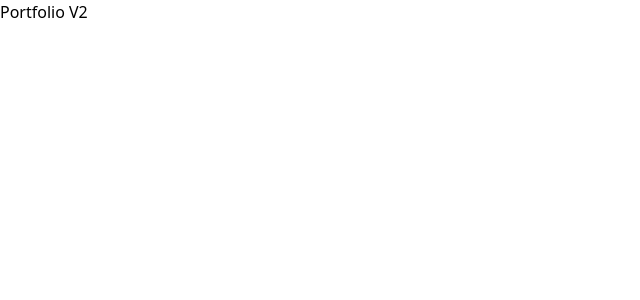
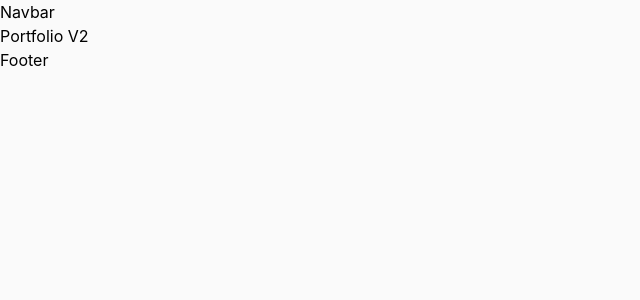
Before and after one commit to antonio-lopez/antonio-lopez-portfolio-v2, a Next.js app: page / in a window 1280 px wide. Shown: the top 300 px of the page, without its empty margins (0-640 px from the left). Built offline with nearby package versions, Linux system fonts and the light colour scheme.

Commit message:
background color and layout

```diff
--- /dev/null
+++ b/components/Footer.js
@@ -0,0 +1,7 @@
+import React from 'react';
+
+const Footer = () => {
+  return <div>Footer</div>;
+};
+
+export default Footer;
--- /dev/null
+++ b/components/Layout.js
@@ -0,0 +1,23 @@
+import React from 'react';
+import Head from 'next/head';
+import Navbar from './Navbar';
+import Footer from './Footer';
+
+const Layout = ({ children }) => {
+  return (
+    <>
+      <Head>
+        <title>Antonio Lopez</title>
+      </Head>
+      <header>
+        <Navbar />
+      </header>
+      <main>{children}</main>
+      <footer>
+        <Footer />
+      </footer>
+    </>
+  );
+};
+
+export default Layout;
--- /dev/null
+++ b/components/Navbar.js
@@ -0,0 +1,7 @@
+import React from 'react';
+
+const Navbar = () => {
+  return <div>Navbar</div>;
+};
+
+export default Navbar;
--- /dev/null
+++ b/components/index.js
@@ -0,0 +1,2 @@
+export { default as Footer } from './Footer';
+export { default as Navbar } from './Navbar';
--- a/pages/_app.js
+++ b/pages/_app.js
@@ -1,7 +1,12 @@
-import '../styles/globals.css'
+import '../styles/globals.css';
+import Layout from '../components/Layout';
 
 function MyApp({ Component, pageProps }) {
-  return <Component {...pageProps} />
+  return (
+    <Layout>
+      <Component {...pageProps} />
+    </Layout>
+  );
 }
 
-export default MyApp
+export default MyApp;
--- /dev/null
+++ b/pages/_document.js
@@ -0,0 +1,19 @@
+import Document, { Html, Head, Main, NextScript } from 'next/document';
+
+class MyDocument extends Document {
+  render() {
+    return (
+      <Html lang='en'>
+        <Head>
+          <link rel='shortcut icon' href='/a-favicon.ico' />
+        </Head>
+        <body className='bg-lightBg'>
+          <Main />
+          <NextScript />
+        </body>
+      </Html>
+    );
+  }
+}
+
+export default MyDocument;
--- a/styles/globals.css
+++ b/styles/globals.css
@@ -1,3 +1,14 @@
 @tailwind base;
 @tailwind components;
 @tailwind utilities;
+
+@layer base {
+	html {
+		font-family: Inter;
+	}
+
+	.layout {
+    max-width: 68rem;
+    @apply mx-auto w-11/12;
+  }
+}
--- a/tailwind.config.js
+++ b/tailwind.config.js
@@ -1,10 +1,17 @@
 module.exports = {
   content: [
-    "./pages/**/*.{js,ts,jsx,tsx}",
-    "./components/**/*.{js,ts,jsx,tsx}",
+    './pages/**/*.{js,ts,jsx,tsx}',
+    './components/**/*.{js,ts,jsx,tsx}',
   ],
   theme: {
-    extend: {},
+    extend: {
+      colors: {
+        lightBg: '#fafafa',
+      },
+      fontFamily: {
+        'sans-serif': ['Inter'],
+      },
+    },
   },
   plugins: [],
-}
+};
```
Also changed, not shown: 1 other file (tests, documents, lock files or other folders).
